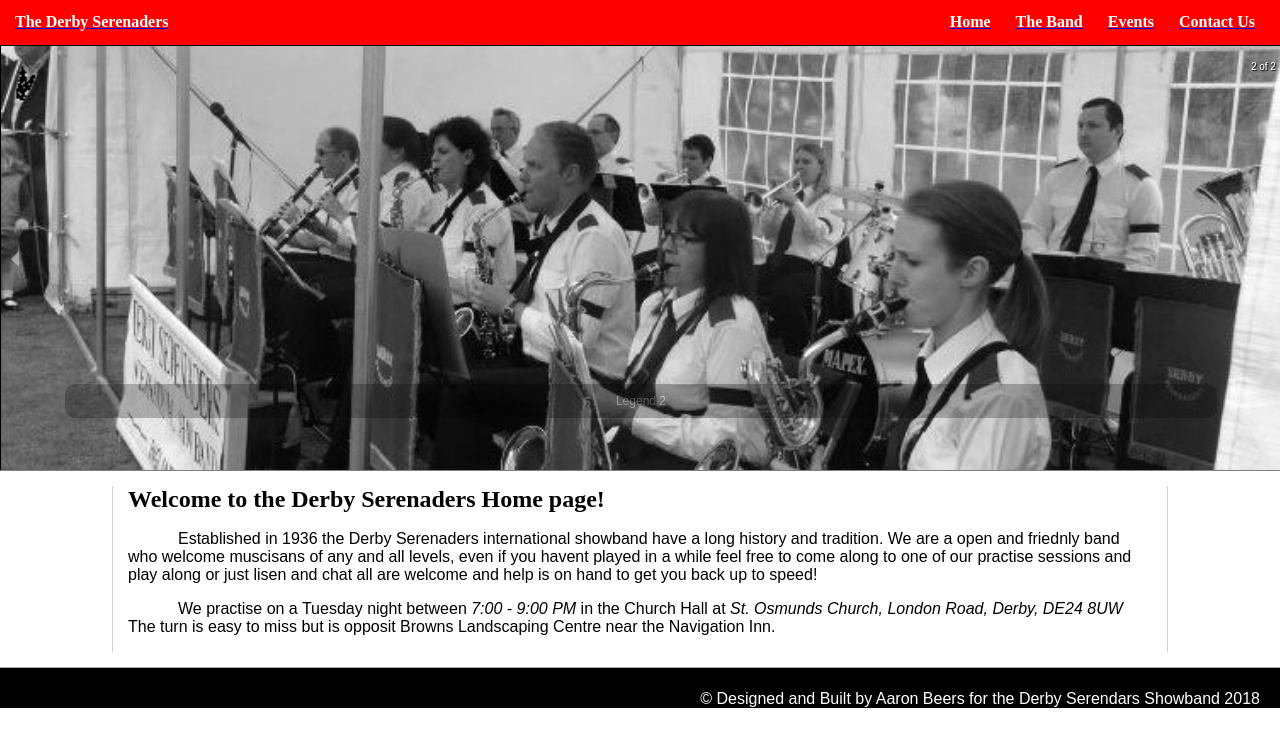
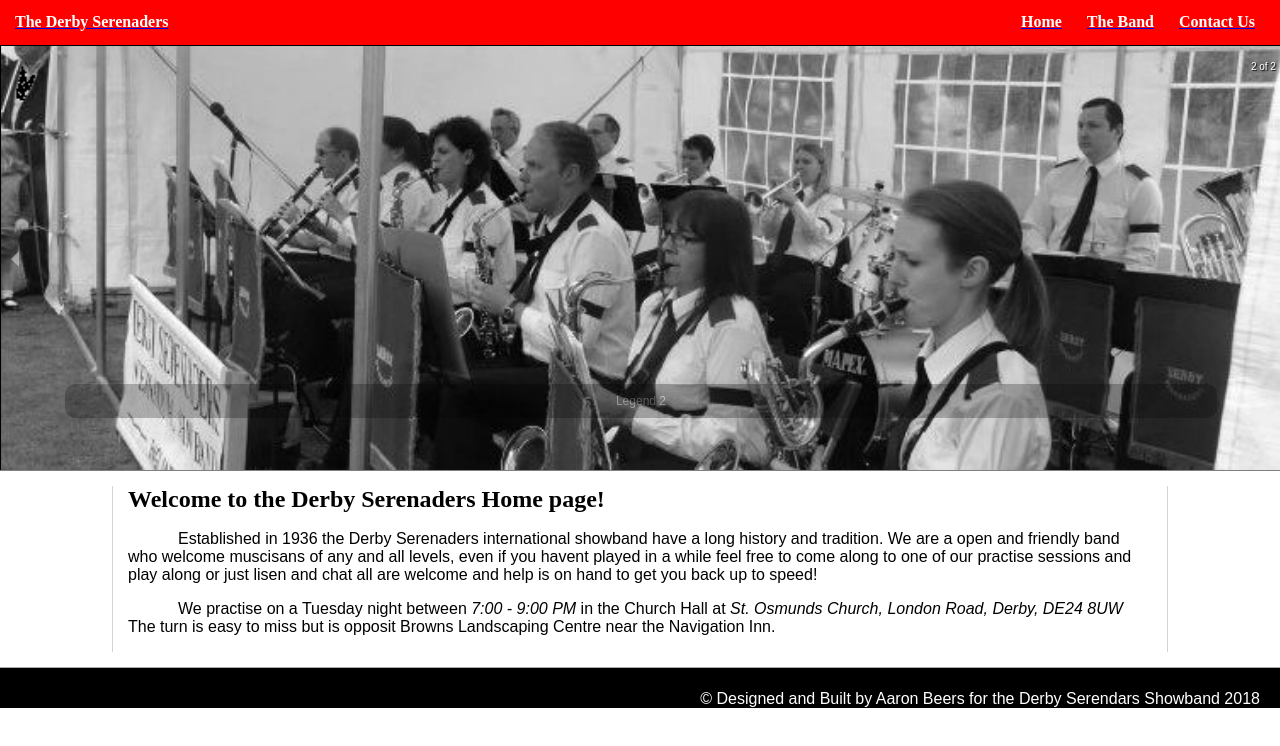
Before and after one commit to Tharmanthar/serenaders, a React (Create React App) app: page / in a window 1280 px wide. Shown: the top 746 px of the page. Built offline with nearby package versions, Linux system fonts and the light colour scheme.

Commit message:
remove unused page

```diff
--- a/package.json
+++ b/package.json
@@ -3,7 +3,6 @@
   "version": "0.1.0",
   "private": true,
   "dependencies": {
-    "google-calendar-events": "^1.0.5",
     "react": "^16.3.2",
     "react-dom": "^16.3.2",
     "react-responsive-carousel": "^3.1.37",
--- a/src/App.js
+++ b/src/App.js
@@ -31,7 +31,6 @@ const router = () => (
                   <ul className='nav header'>
                       <li>      <Link to="/">         <h2>Home</h2>         </Link>       </li>
                       <li>      <Link to="/band">     <h2>The Band</h2>     </Link>       </li>
-                      <li>      <Link to="/events">   <h2>Events</h2>       </Link>      </li>
                       <li>      <Link to="/contact">  <h2>Contact Us</h2>    </Link>      </li>
                   </ul>
               </div>
@@ -42,7 +41,6 @@ const router = () => (
             <div>
               <Route exact path="/"    component={home} />
               <Route path="/band"      component={band} />
-              <Route path="/events"    component={events} />
               <Route path="/contact"   component={contact} />
             </div>
 
--- a/src/Pages/Events.js
+++ b/src/Pages/Events.js
@@ -1,6 +1,6 @@
 import React, {Component} from 'react';
 
-// https://www.npmjs.com/package/google-calendar-events google cal thingy
+// https://www.npmjs.com/package/node-google-calendar google cal
 
 class events extends Component {
   render () {
--- a/src/Pages/Home.js
+++ b/src/Pages/Home.js
@@ -19,7 +19,6 @@ class home extends Component {
             <div className="span3 banner">
 
                   {/*  <img className="bannerIMG autolr" src={banner} /> */}
-
 
                   <Carousel className="bannerIMG autolr" interval={2000} showThumbs={false} centerMode={false} autoPlay={true} >
                     <div>
@@ -44,7 +43,7 @@ class home extends Component {
               <p className="indent">
 
                   Established in 1936 the Derby Serenaders international showband have a long history and tradition.
-                  We are a open and friednly band who welcome muscisans of any and all levels, even if you havent played in
+                  We are a open and friendly band who welcome muscisans of any and all levels, even if you havent played in
                   a while feel free to come along to one of our practise sessions and play along or just lisen and chat all
                   are welcome and help is on hand to get you back up to speed!
 
```
